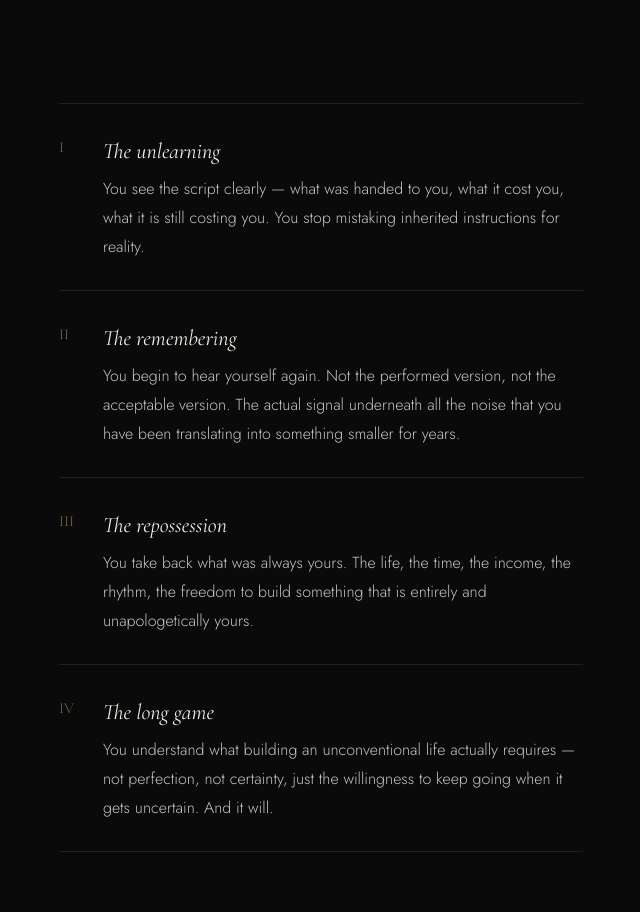
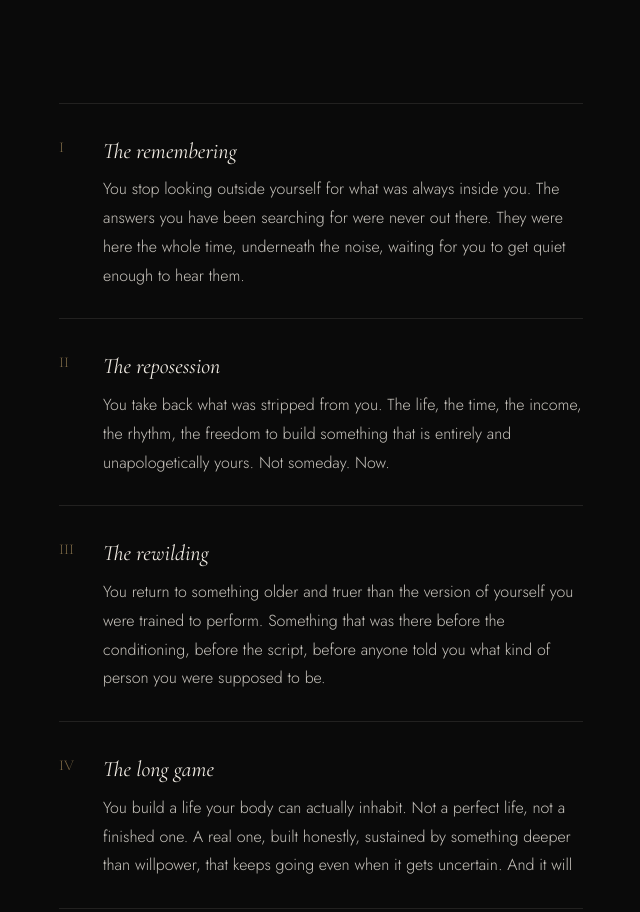
Before and after one commit to Blubell26/Keepers, a plain HTML site: page index.html in a window 1280 px wide. Shown: the part 2440-3352 px from the top of the page, without its empty margins (319-959 px from the left). Drawn offline with nearby package versions, Linux system fonts and the light colour scheme.

Commit message:
Update index.html

```diff
--- a/index.html
+++ b/index.html
@@ -421,29 +421,29 @@ body {
       <div class="what-item">
         <span class="what-num">I</span>
         <div class="what-text">
-          <strong>The unlearning</strong>
-          You see the script clearly — what was handed to you, what it cost you, what it is still costing you. You stop mistaking inherited instructions for reality.
+          <strong>The remembering</strong>
+        You stop looking outside yourself for what was always inside you. The answers you have been searching for were never out there. They were here the whole time, underneath the noise, waiting for you to get quiet enough to hear them.
         </div>
       </div>
       <div class="what-item">
         <span class="what-num">II</span>
         <div class="what-text">
-          <strong>The remembering</strong>
-          You begin to hear yourself again. Not the performed version, not the acceptable version. The actual signal underneath all the noise that you have been translating into something smaller for years.
+          <strong>The reposession</strong>
+          You take back what was stripped from you. The life, the time, the income, the rhythm, the freedom to build something that is entirely and unapologetically yours. Not someday. Now.
         </div>
       </div>
       <div class="what-item">
         <span class="what-num">III</span>
         <div class="what-text">
-          <strong>The repossession</strong>
-          You take back what was always yours. The life, the time, the income, the rhythm, the freedom to build something that is entirely and unapologetically yours.
+          <strong>The rewilding</strong>
+          You return to something older and truer than the version of yourself you were trained to perform. Something that was there before the conditioning, before the script, before anyone told you what kind of person you were supposed to be.
         </div>
       </div>
       <div class="what-item">
         <span class="what-num">IV</span>
         <div class="what-text">
           <strong>The long game</strong>
-          You understand what building an unconventional life actually requires — not perfection, not certainty, just the willingness to keep going when it gets uncertain. And it will.
+          You build a life your body can actually inhabit. Not a perfect life, not a finished one. A real one, built honestly, sustained by something deeper than willpower, that keeps going even when it gets uncertain. And it will
         </div>
       </div>
     </div>
```
